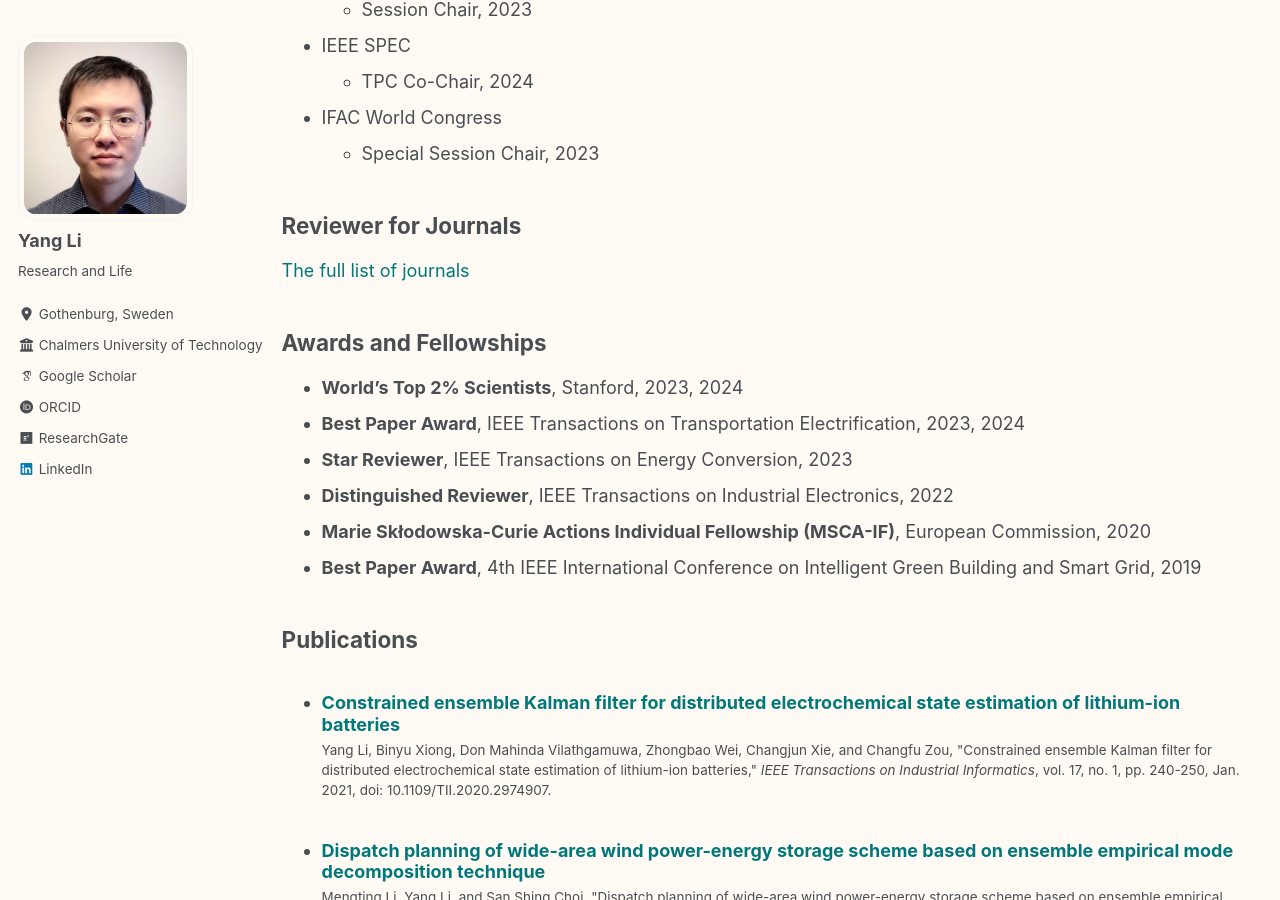
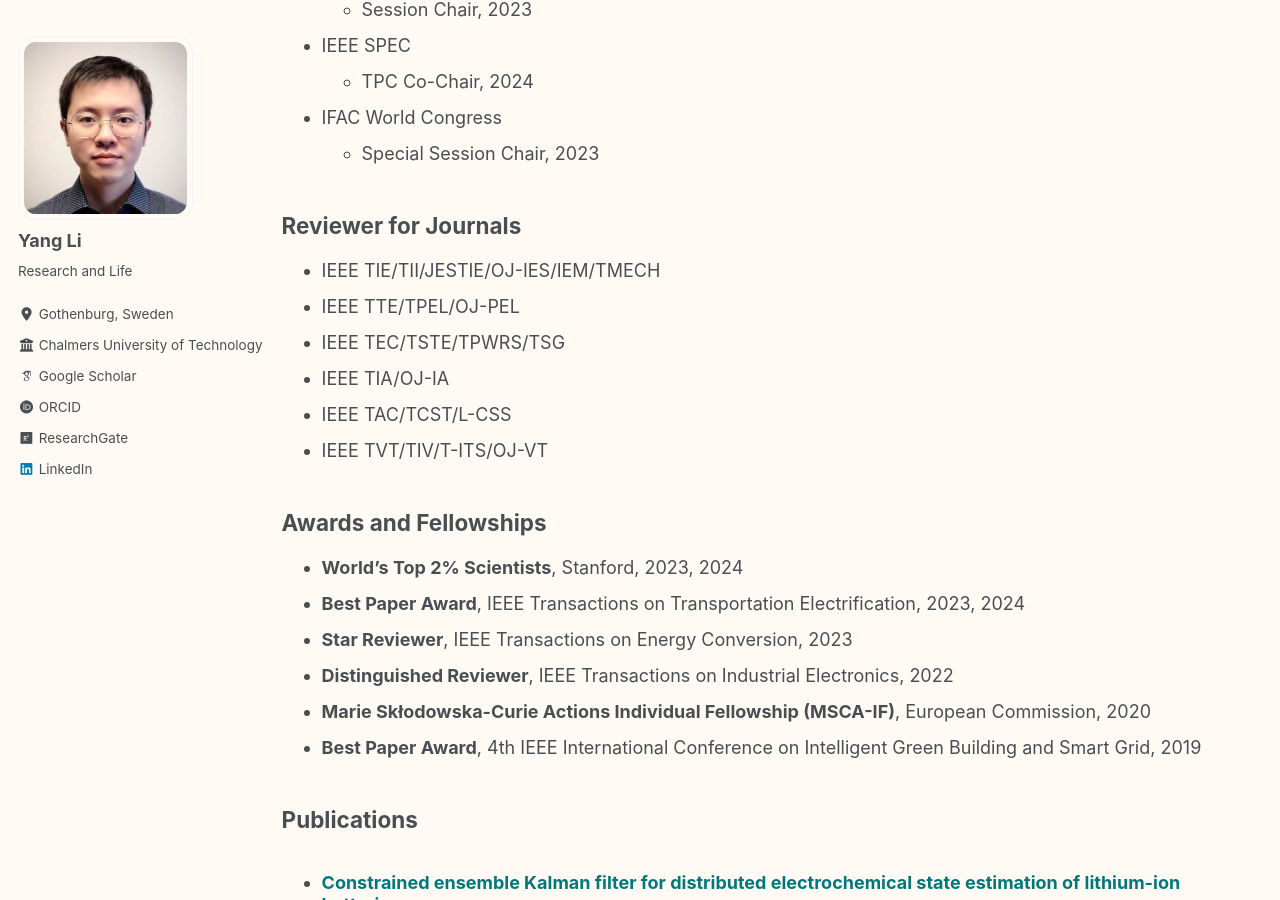
Before and after one commit to dannyli/dannyli.github.io, a Jekyll site: the page built from _pages/biography.md, in a window 1280 px wide and 900 px high, scrolled down 1347 px. Built offline with Jekyll 4.4.1, drawn with Linux system fonts in a browser that asks for light colours; some web fonts are replaced.

Commit message:
Update biography.md

```diff
--- a/_pages/biography.md
+++ b/_pages/biography.md
@@ -46,7 +46,12 @@ Conference Services
 
 Reviewer for Journals
 ------
-[The full list of journals](/biography-journal-list-as-a-reviewer/)
+- IEEE TIE/TII/JESTIE/OJ-IES/IEM/TMECH
+- IEEE TTE/TPEL/OJ-PEL
+- IEEE TEC/TSTE/TPWRS/TSG
+- IEEE TIA/OJ-IA
+- IEEE TAC/TCST/L-CSS
+- IEEE TVT/TIV/T-ITS/OJ-VT
 
 Awards and Fellowships
 ------
```
